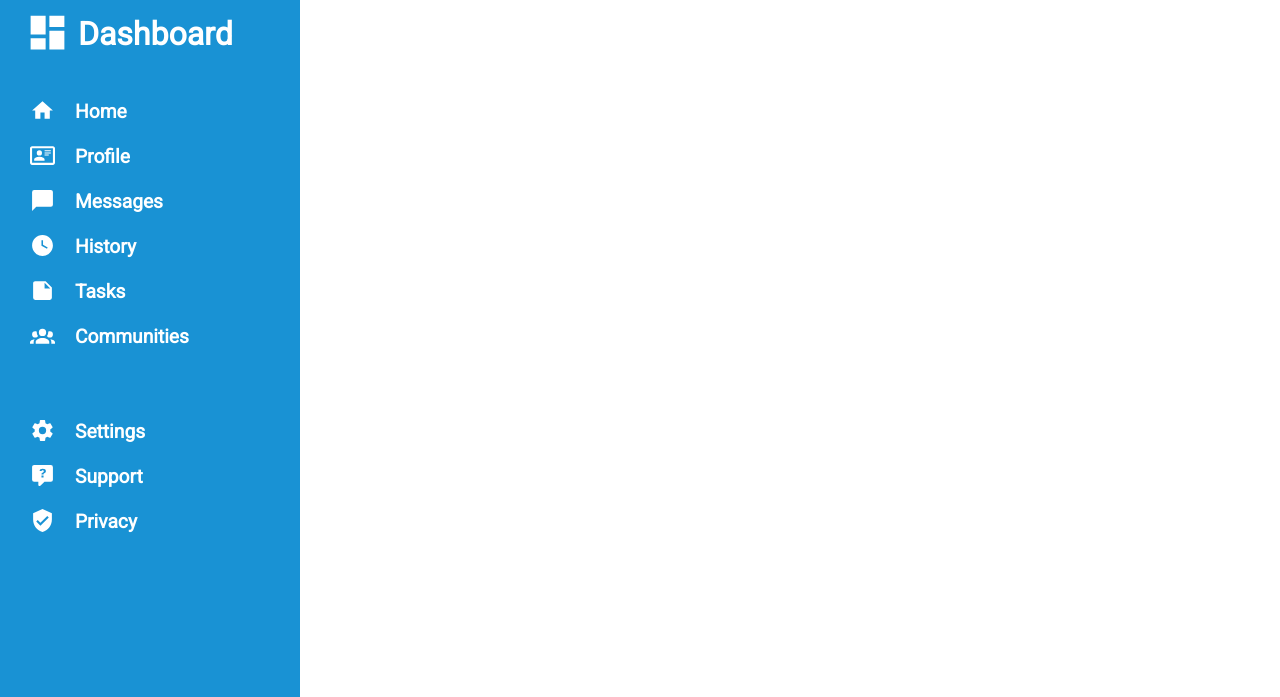
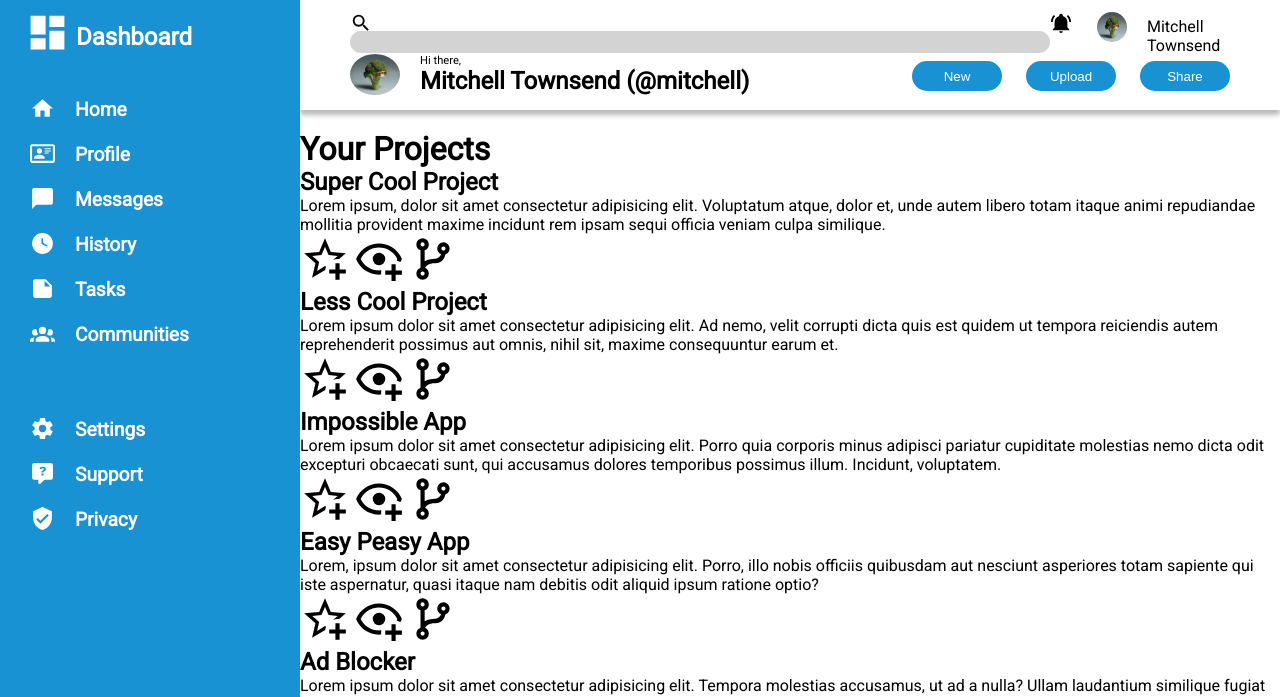
Before and after one commit to Mitchell1124/AdminDash, a plain HTML site: page Index.html in a window 1280 px wide. Shown: the top 697 px of the page. Drawn offline with Linux system fonts and the light colour scheme.

Commit message:
Finished styling the top bar of the dashboard project.

```diff
--- a/Index.html
+++ b/Index.html
@@ -28,31 +28,35 @@
         </div>
     </div>
 
+
+
+    <div class="main-content">
         <div class="top-bar">
-        <div class="topbar-uppersection">
+            <div class="topbar-us">
                 <div class="search-bar">
-                <img src="./Images/magnify.svg" alt="Search icon">
+                    <img src="./Images/magnify.svg" alt="Search icon" id="magnifing-glass">
                     <input type="text">
                 </div>
                 <div class="account-group">
-                <img src="./Images/bell-ring.svg" alt="Alert icon">
+                    <a><img src="./Images/bell-ring.svg" alt="Alert icon"></a>
                     <img src="./Images/profile-image.jpeg" alt="Profile icon" class="profile-img">
                     <p class="profile-name">Mitchell Townsend</p>
                 </div>
             </div>
-        <div class="topbar-lowersection">
-            <img src="./Images/profile-image.jpeg" alt="Profile image">
+            <div class="topbar-ls">
+                <img src="./Images/profile-image.jpeg" alt="Profile image" id="profile-image-main">
                 <div class="name-section">
-                <p>Hi there,</p>
-                <h1>Mitchell Townsend (@mitchell)</h1>
+                    <p class="greeting">Hi there,</p>
+                    <h1 class=>Mitchell Townsend (@mitchell)</h1>
                 </div>
+                <div class="btns">
                     <button>New</button>
                 <button>Upload</button>
                 <button>Share</button>
                 </div>
             </div>
+        </div>
 
-    <div class="main-content">
         <div class="main-grid">
             <h1 class="section-heading">Your Projects</h1>
             <div class="grid-area">
--- a/Styles.css
+++ b/Styles.css
@@ -13,6 +13,26 @@ body {
     font-family: "Roboto", sans-serif;
 }
 
+.main-content {
+    margin-left: 300px;
+}
+
+a {
+    cursor: pointer;
+}
+
+button {
+    cursor: pointer;
+    background-color: #1992D4;
+    color: #fff;
+    height: 30px;
+    width: 90px;
+    border: none;
+    border-radius: 25px;
+    margin-top: 7px;
+    margin-left: 20px;
+}
+
 /*------------------------------------- SIDE BAR ------------------------------------*/
 
 .side-bar {
@@ -23,10 +43,12 @@ body {
     flex-direction: column;
     height: 100vh;
     padding-left: 30px;
+    position: absolute;
 }
 
 .side-bar h1 {
     margin: 10px 0 35px -5px;
+    font-size: 1.5rem;
 }
 
 .side-bar h1 img {
@@ -40,6 +62,7 @@ body {
 
 .side-bar a {
     padding: 10px 0;
+    cursor: pointer;
 }
 
 .side-bar a {
@@ -66,3 +89,83 @@ body {
     display: flex;
     flex-direction: column;
 }
+
+/*------------------------------------- TOP BAR ---------------------------------------*/
+
+.top-bar {
+    display: flex;
+    flex-direction: column;
+    height: 110px;
+    align-content: center;
+    margin-bottom: 20px;
+    box-shadow: 0px 5px 5px 0px rgba(0,0,0,0.28);
+    -webkit-box-shadow: 0px 5px 5px 0px rgba(0,0,0,0.28);
+    -moz-box-shadow: 0px 5px 5px 0px rgba(0,0,0,0.28);
+}
+
+.topbar-us{
+    display: inherit;
+    height: 30px;
+    align-items: flex-start;
+    padding: 12px 50px;
+}
+
+#magnifing-glass {
+    margin-bottom: -7px;
+    padding-right: 10px;
+}
+
+.search-bar input {
+    width: 700px;
+    background-color: lightgray;
+    border-radius: 25px;
+    border: none;
+    height: 22px;
+}
+
+
+.topbar-us img {
+    width: 22px;
+}
+
+.account-group {
+    display: inherit;
+    margin-left: auto;
+}
+
+.profile-name {
+    margin-left: 20px;
+    padding-top: 5px;
+}
+
+.profile-img {
+    border: none;
+    border-radius: 50%;
+    width: 30px !important;
+    height: 30px;
+    margin-left: 25px;
+}
+
+
+.topbar-ls {
+    display: inherit;
+    padding: 0 50px;
+}
+
+#profile-image-main {
+    border: none;
+    border-radius: 50%;
+    margin-right: 20px;
+}
+
+.name-section p {
+    font-size: 0.7rem;
+}
+
+.name-section h1 {
+    font-size: 1.5rem;
+}
+
+.btns {
+    margin-left: auto;
+}
```
Lines whose indentation alone changed are shown as unchanged.
